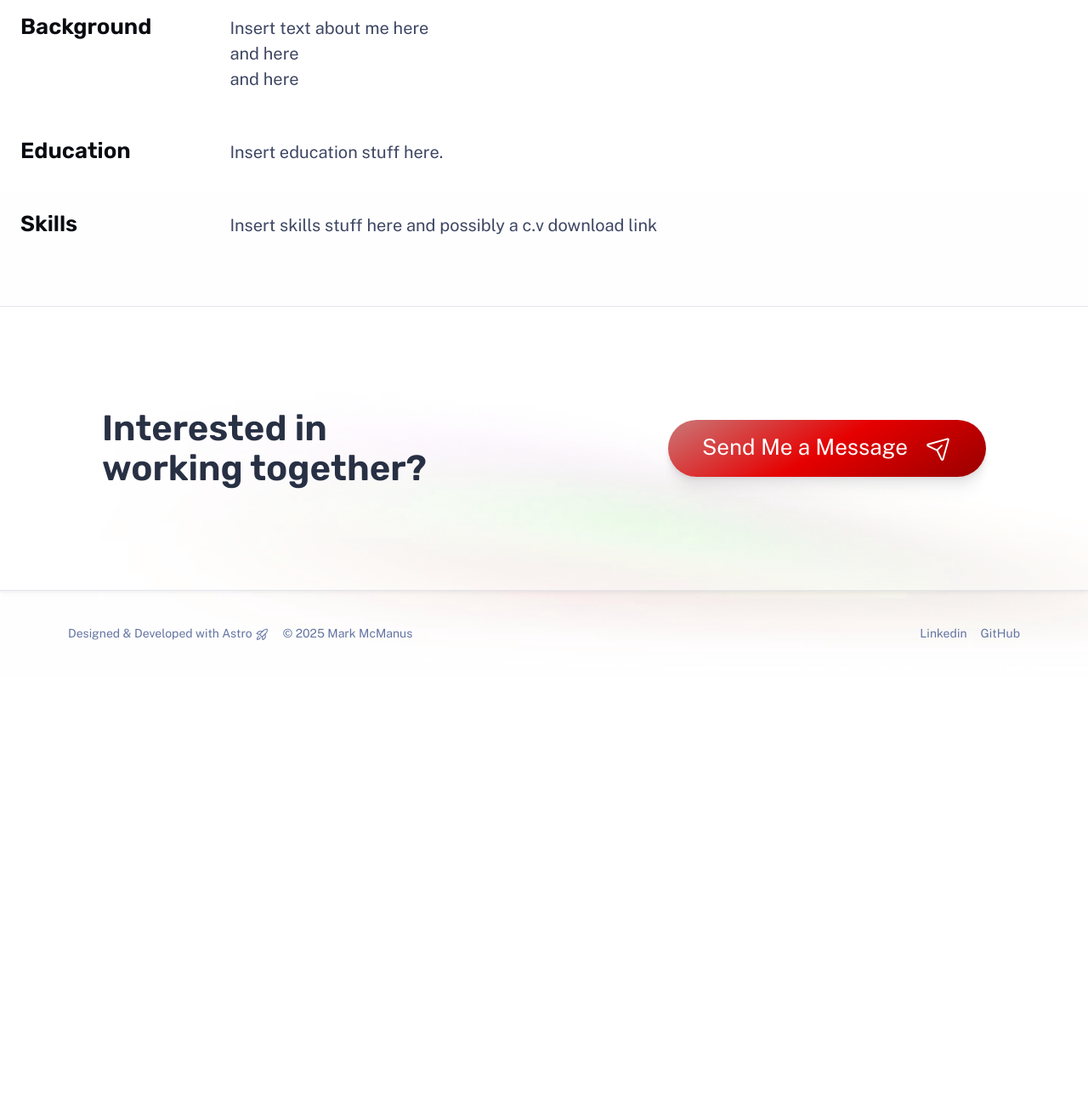
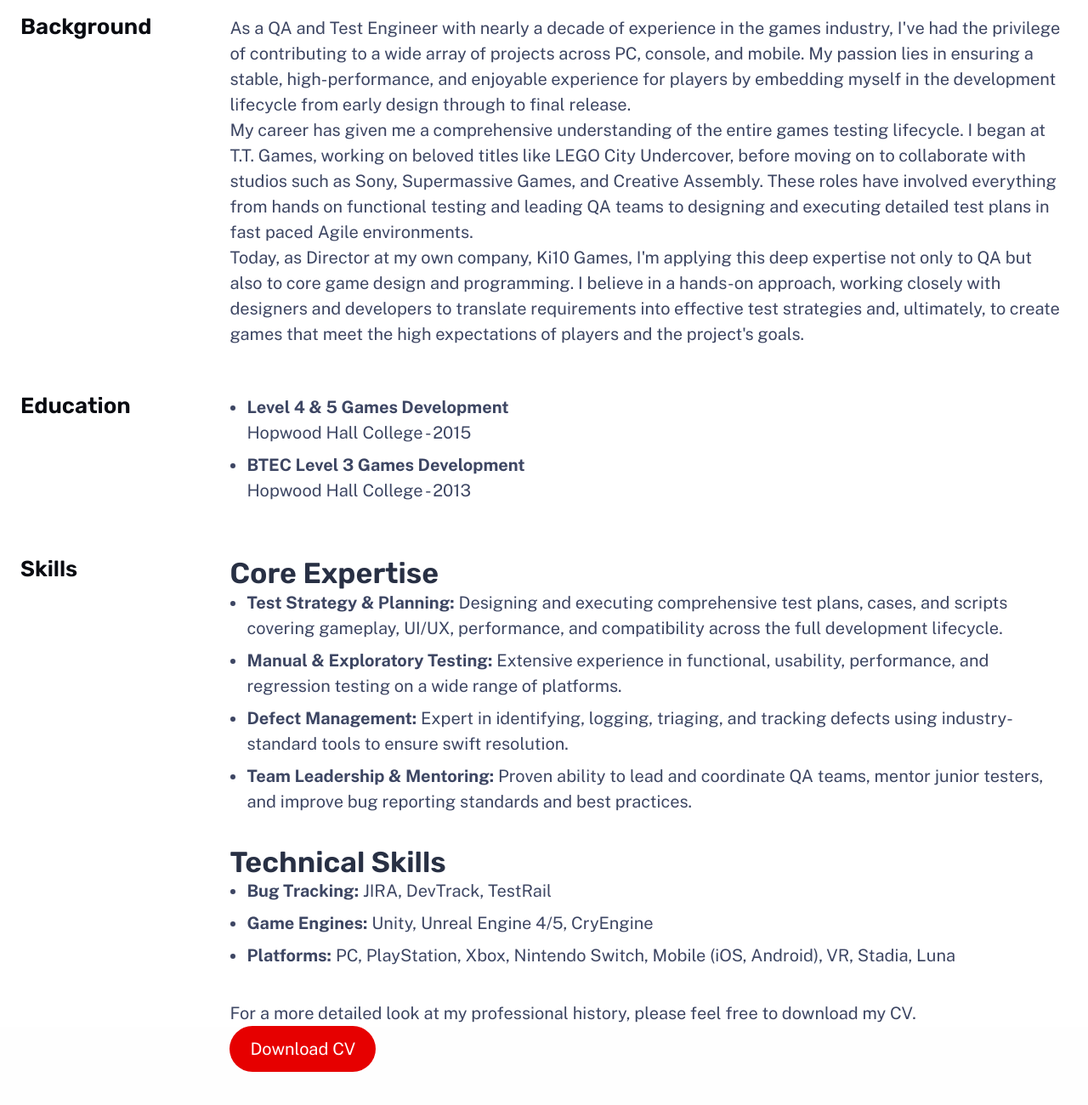
Before and after one commit to murkmm/my-qa-portfolio, an Astro site: page /about in a window 1280 px wide. Shown: the part 928-2228 px from the top of the page at 85% size. Before the commit the page ends 1724 px from the top, so only its background shows below. Built offline with nearby package versions, Linux system fonts and the light colour scheme; Astro itself is replaced by a stand-in of ours.

Commit message:
added basic about me page and c.v with download link

```diff
--- a/src/pages/about.astro
+++ b/src/pages/about.astro
@@ -23,26 +23,53 @@
 				<h2 class="section-title">Background</h2>
 				<div class="content">
 					<p>
-						Insert text about me here
+						As a QA and Test Engineer with nearly a decade of experience in the games industry, I've had the privilege of contributing to a wide array of projects across PC, console, and mobile. My passion lies in ensuring a stable, high-performance, and enjoyable experience for players by embedding myself in the development lifecycle from early design through to final release.
 					</p>
 					<p>
-						and here
+						My career has given me a comprehensive understanding of the entire games testing lifecycle. I began at T.T. Games, working on beloved titles like LEGO City Undercover, before moving on to collaborate with studios such as Sony, Supermassive Games, and Creative Assembly. These roles have involved everything from hands on functional testing and leading QA teams to designing and executing detailed test plans in fast paced Agile environments.
 					</p>
 					<p>
-						and here
+						Today, as Director at my own company, Ki10 Games, I'm applying this deep expertise not only to QA but also to core game design and programming. I believe in a hands-on approach, working closely with designers and developers to translate requirements into effective test strategies and, ultimately, to create games that meet the high expectations of players and the project's goals.
 					</p>
 				</div>
 			</section>
 			<section>
 				<h2 class="section-title">Education</h2>
 				<div class="content">
-					<p>Insert education stuff here.</p>
+					<ul>
+						<li>
+							<strong>Level 4 & 5 Games Development</strong><br />
+							Hopwood Hall College - 2015
+						</li>
+						<li>
+							<strong>BTEC Level 3 Games Development</strong><br />
+							Hopwood Hall College - 2013
+						</li>
+					</ul>
 				</div>
 			</section>
 			<section>
 				<h2 class="section-title">Skills</h2>
 				<div class="content">
-					<p>Insert skills stuff here and possibly a c.v download link</p>
+					<h4>Core Expertise</h4>
+					<ul>
+						<li><strong>Test Strategy & Planning:</strong> Designing and executing comprehensive test plans, cases, and scripts covering gameplay, UI/UX, performance, and compatibility across the full development lifecycle.</li>
+						<li><strong>Manual & Exploratory Testing:</strong> Extensive experience in functional, usability, performance, and regression testing on a wide range of platforms.</li>
+						<li><strong>Defect Management:</strong> Expert in identifying, logging, triaging, and tracking defects using industry-standard tools to ensure swift resolution.</li>
+                        <li><strong>Team Leadership & Mentoring:</strong> Proven ability to lead and coordinate QA teams, mentor junior testers, and improve bug reporting standards and best practices.</li>
+					</ul>
+					<br/>
+					<h4>Technical Skills</h4>
+					<ul>
+						<li><strong>Bug Tracking:</strong> JIRA, DevTrack, TestRail</li>
+						<li><strong>Game Engines:</strong> Unity, Unreal Engine 4/5, CryEngine</li>
+						<li><strong>Platforms:</strong> PC, PlayStation, Xbox, Nintendo Switch, Mobile (iOS, Android), VR, Stadia, Luna</li>
+					</ul>
+					<br/>
+					<p>
+						For a more detailed look at my professional history, please feel free to download my CV.
+					</p>
+					<a href="/mark-mcmanus-cv.pdf" class="button" download>Download CV</a>
 				</div>
 			</section>
 		</main>
@@ -81,6 +108,15 @@
 		grid-column: 2 / 4;
 	}
 
+	.content ul {
+		list-style: disc;
+		padding-left: 1.25rem;
+	}
+
+	.content ul li {
+		margin-bottom: 0.5rem;
+	}
+
 	.content :global(a) {
 		text-decoration: 1px solid underline transparent;
 		text-underline-offset: 0.25em;
@@ -91,6 +127,22 @@
 	.content :global(a:focus) {
 		text-decoration-color: currentColor;
 	}
+
+    /* Simple button style for the CV download link */
+    .button {
+        display: inline-block;
+        padding: 0.75rem 1.5rem;
+        background-color: var(--accent-regular);
+        color: var(--accent-text-over);
+        border-radius: 999px;
+        text-decoration: none;
+        font-weight: 500;
+        transition: background-color 0.2s ease-in-out;
+    }
+    .button:hover {
+        background-color: var(--accent-dark);
+        text-decoration: none;
+    }
 
 	@media (min-width: 50em) {
 		.about {
```
Also changed, not shown: 1 other file.
